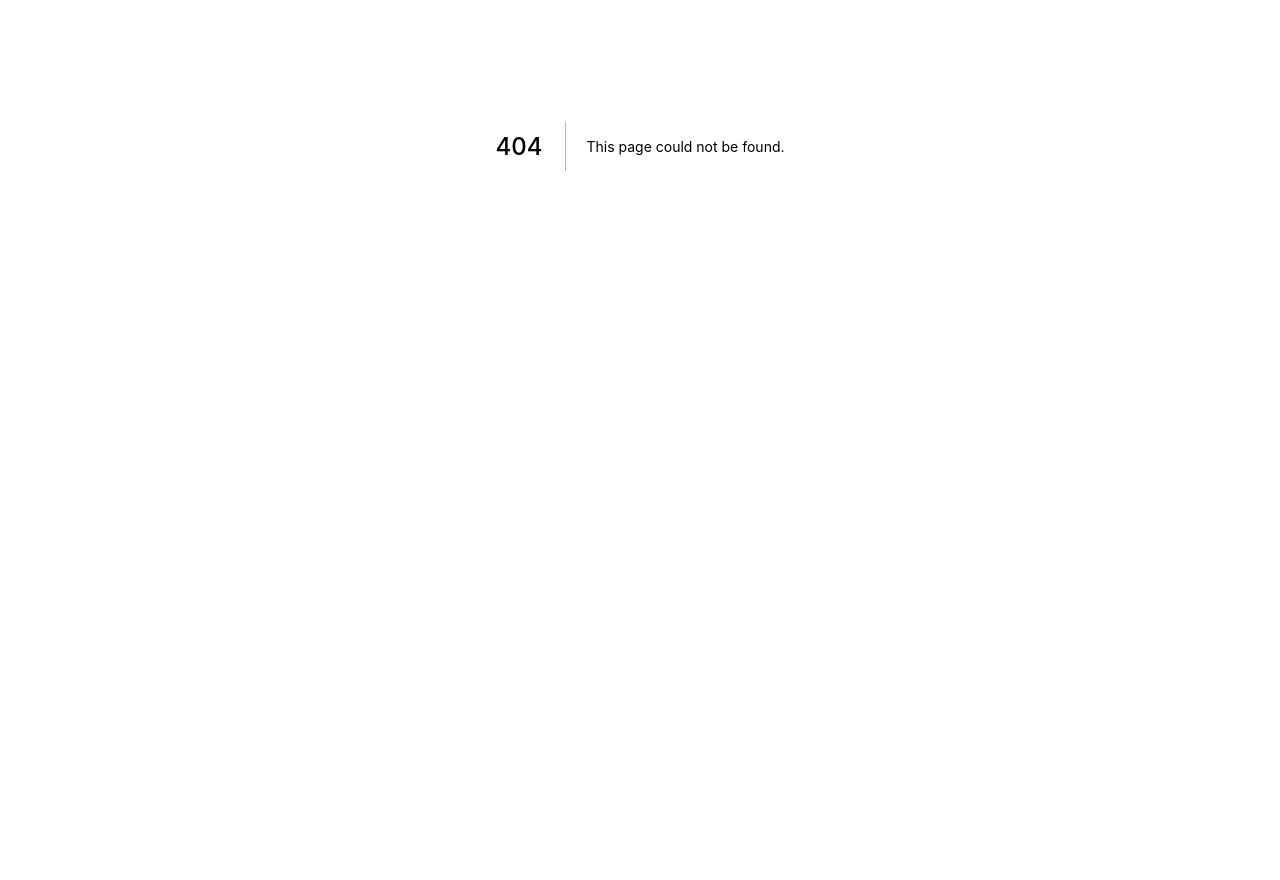
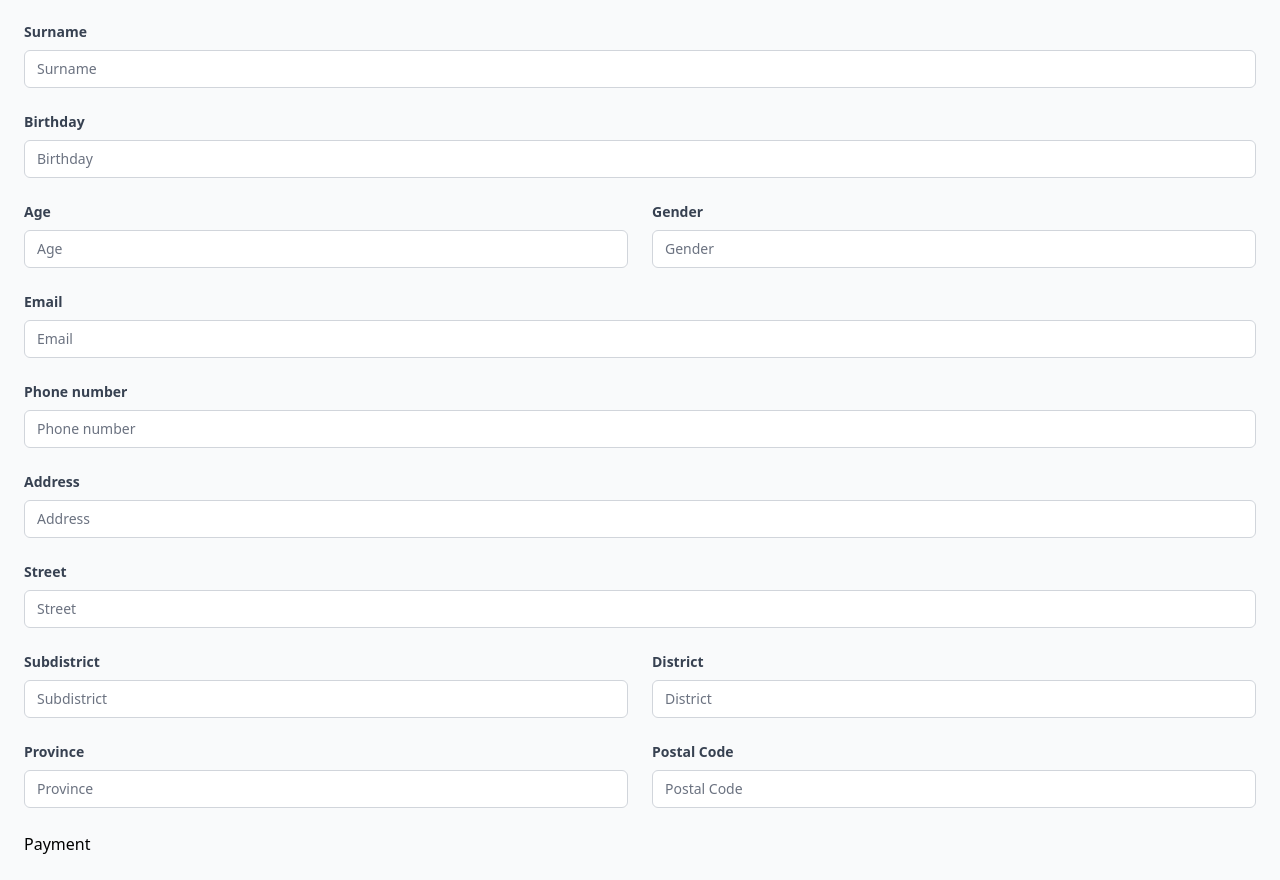
Before and after one commit to suchart-project/frontend, a Next.js app: page /editProfile in a window 1280 px wide. Before the commit this address had no page. Shown: the part 254-1134 px from the top of the page. Before the commit the page ends 800 px from the top, so only its background shows below. Built offline with nearby package versions, Linux system fonts and the light colour scheme.

Commit message:
init edit profile page

```diff
--- /dev/null
+++ b/src/components/InputBox.js
@@ -0,0 +1,17 @@
+import React from "react";
+export default function Modal({ id,placholder,Name,type }) {
+  return (
+    <div>
+      <label
+        class="block text-gray-700 text-sm font-bold mb-2"
+        for={id}>
+        {Name}
+      </label>
+      <input
+        class="textbox"
+        id={id}
+        type={type ? type : "text"}
+        placeholder={placholder ? placholder:Name} />
+    </div>
+  );
+}
--- /dev/null
+++ b/src/pages/editProfile.js
@@ -0,0 +1,56 @@
+import Layout from "../components/Layout";
+import Navbar from "../components/Navbar";
+import SearchPerson from "../components/SearchPerson";
+import SearchTextWithFilter from "../components/SearchTextWithFilter";
+import InputBox from "../components/InputBox";
+
+export default function Home({ movies }) {
+	return (
+		<Layout>
+			<Navbar />
+			<form
+            // onSubmit={handleSubmit}
+            >
+				<div className="flex flex-col gap-6">
+                    <InputBox id="username" Name="Username" />
+					<InputBox id="ssn" Name="SSN" />
+                    <InputBox id="surname" Name="Surname" />
+                    <InputBox id="birthdate" Name="Birthday" />
+					<div className="flex flex-row gap-6">
+						<div className="flex-1">
+                            <InputBox id="age" Name="Age" />
+						</div>
+						<div className="flex-1">
+                            <InputBox id="gender" Name="Gender" />
+						</div>
+					</div>
+                    <InputBox id="email" Name="Email" />
+                    <InputBox id="phoneNumber" Name="Phone number" />
+                    <InputBox id="address" Name="Address" />
+                    <InputBox id="street" Name="Street" />
+                    <div className="flex flex-row gap-6">
+						<div className="flex-1">
+                            <InputBox id="subDistrict" Name="Subdistrict" />
+						</div>
+						<div className="flex-1">
+                            <InputBox id="district" Name="District" />
+						</div>
+					</div>
+                    <div className="flex flex-row gap-6">
+						<div className="flex-1">
+                            <InputBox id="province" Name="Province" />
+						</div>
+						<div className="flex-1">
+                            <InputBox id="postalCode" Name="Postal Code" />
+						</div>
+					</div>
+                    <div className="container bg-red">
+                        Payment
+                    </div>
+
+				</div>
+
+			</form>
+		</Layout>
+	);
+}
```
Also changed, not shown: .eslintrc.json, 1 other file (tests, documents, lock files or other folders).
